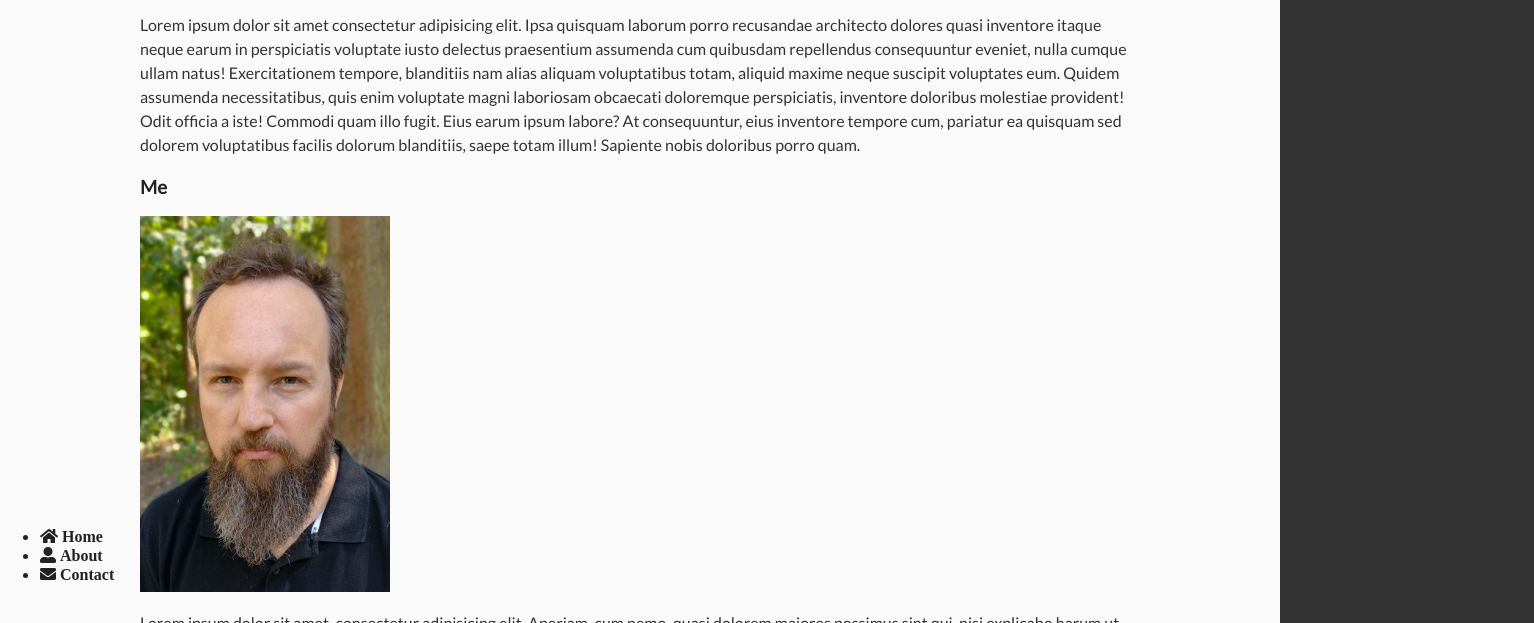
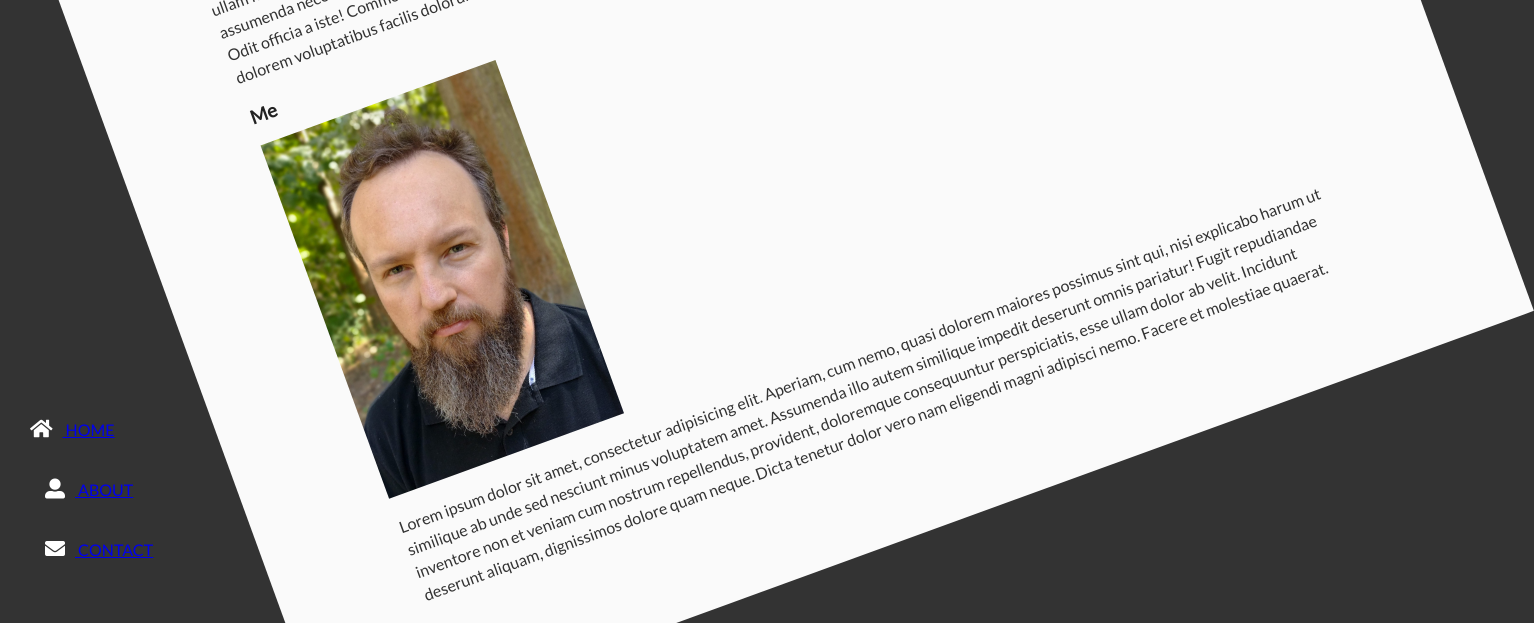
Before and after one commit to Andreas-Ziegler22/Rotating-Navigation, a plain HTML site: page index.html in a window 1280 px wide. Shown: the part 161-784 px from the top of the page, 1534 px wide, since content can reach past the window. Drawn offline with Linux system fonts and the light colour scheme.

Commit message:
first nav attempt

```diff
--- a/index.html
+++ b/index.html
@@ -14,7 +14,7 @@
     <title>Rotating Navigation</title>
   </head>
   <body>
-    <div class="container">
+    <div class="container show-nav">
       <div class="circle-container">
         <div class="circle">
           <button id="close">
@@ -63,9 +63,9 @@
 
     <nav>
       <ul>
-        <li><i class="fas fa-home"> Home</i></li>
-        <li><i class="fas fa-user-alt"> About</i></li>
-        <li><i class="fas fa-envelope"> Contact</i></li>
+        <li><i class="fas fa-home"></i><a href="#"> Home</a></li>
+        <li><i class="fas fa-user-alt"></i><a href="#"> About</a></li>
+        <li><i class="fas fa-envelope"></i><a href="#"> Contact</a></li>
       </ul>
     </nav>
     <script src="script.js"></script>
--- a/style.css
+++ b/style.css
@@ -17,7 +17,9 @@ body {
   min-height: 100vh;
   padding: 50px;
 }
-
+.container.show-nav {
+  transform: rotate(-20deg);
+}
 .circle-container {
   position: fixed;
   top: -100px;
@@ -59,6 +61,26 @@ nav {
   left: 0;
   z-index: 100;
 }
+nav ul {
+  list-style-type: none;
+  padding-left: 30px;
+}
+nav ul li {
+  text-transform: uppercase;
+  color: #fff;
+  margin: 40px 0;
+  /* transform: translateX(-100%); */
+  transition: transform 0.4s ease-in;
+}
+nav ul li i {
+  font-size: 20px;
+  margin-right: 10px;
+}
+
+nav ul li + li {
+  margin-left: 15px;
+}
+
 .content img {
   max-width: 25%;
 }
```
